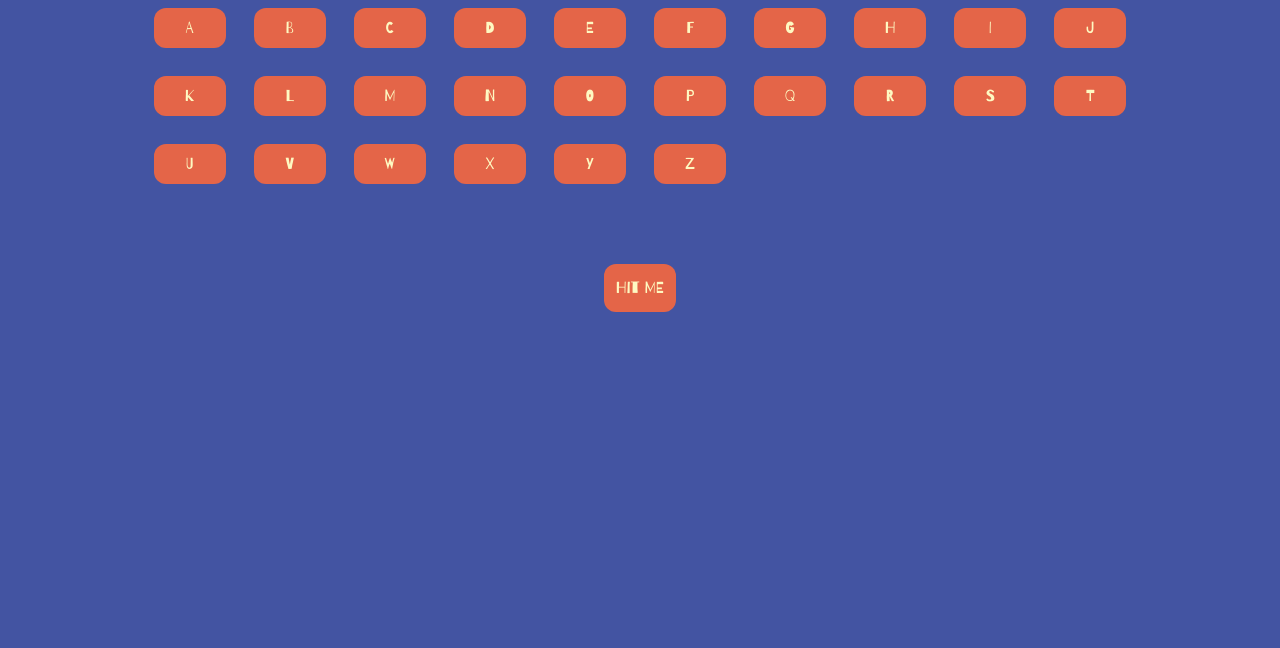
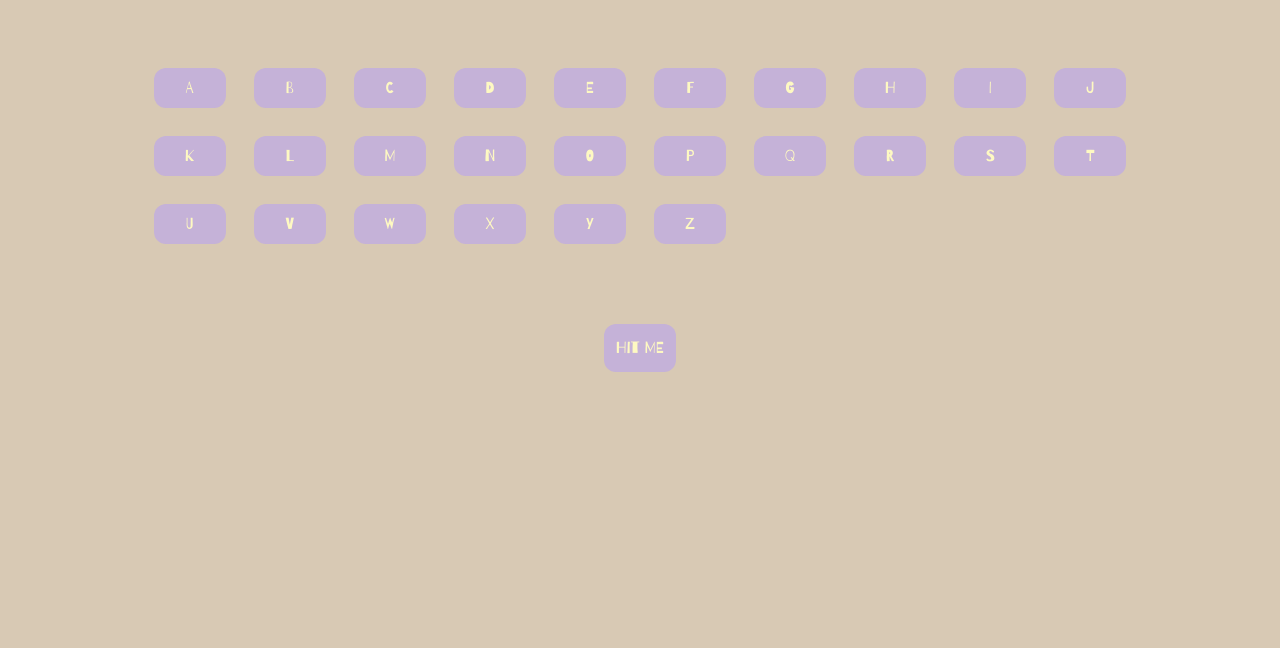
Before and after one commit to YvonneJL/Hangman-Game, a website built with Vite: page index.html in a window 1280 px wide. Shown: the part 152-800 px from the top of the page. Built offline with nearby package versions, Linux system fonts and the light colour scheme.

Commit message:
changed color-scheme

```diff
--- a/index.html
+++ b/index.html
@@ -23,7 +23,7 @@
                 <div id="countdown" class="text-yellow-100 text-3xl"></div>
             </section>
             <section
-                class="grid grid-cols-10 gap-7 m-5 w-[80%] mx-auto"
+                class="grid grid-cols-10 gap-7 m-5 mt-20 w-[80%] mx-auto"
                 id="button-section"
             ></section>
             <section
--- a/src/style.css
+++ b/src/style.css
@@ -6,8 +6,12 @@
 }
 
 @theme {
-    --color-dark-blue: #4354a2;
+    /* --color-dark-blue: #4354a2;
     --color-burnt-red: #a0352b;
     --color-salmonish: #e46548;
+    --color-rb-iceblue: #d0e6ed; */
+    --color-dark-blue: #d8c9b4;
+    --color-burnt-red: #e1a4a3;
+    --color-salmonish: #c5b2d8;
     --color-rb-iceblue: #d0e6ed;
 }
```
